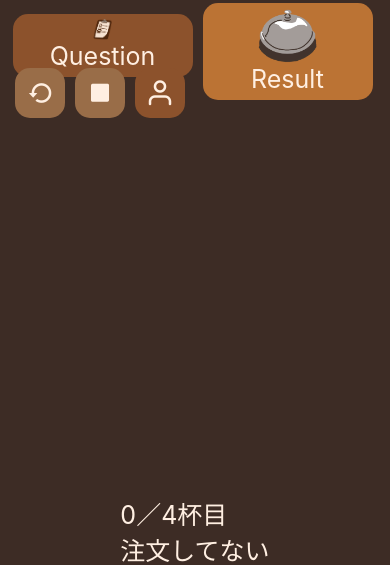
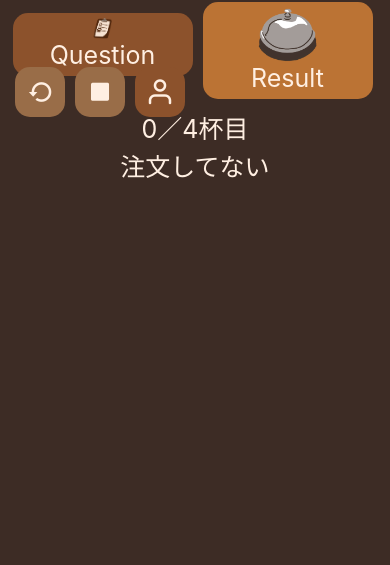
Before and after one commit to tonosaki0917/Choroyoi, a React Native app: screen /Home in a window 390 px wide. Shown: the part 276-841 px from the top of the page. Built offline with nearby package versions, Linux system fonts and the light colour scheme; no server answers; what react-native-storage would draw is missing.

Commit message:
Change UI

```diff
--- a/screen/HomeScreen.tsx
+++ b/screen/HomeScreen.tsx
@@ -1,4 +1,4 @@
-import { StyleSheet, Text, View, Image, TouchableOpacity, ScrollView } from 'react-native';
+import { StyleSheet, Text, View, Image, TouchableOpacity, ScrollView, FlatList } from 'react-native';
 import { Dimensions } from 'react-native';
 import { useNavigation, useFocusEffect } from '@react-navigation/native';
 import { HomeStackList } from '@/navigation/HomeNav';
@@ -95,6 +95,7 @@ export default function HomeScreen() {
   return (
     <ScrollView contentContainerStyle={styles.scrollContainer}>
       <View style={styles.container}>
+      <View style = {styles.allContainer}>
         <View style={styles.menuContainerL}>
           <View style={styles.titleContainer}>
             <Text style={styles.titleText}>
@@ -178,19 +179,18 @@ export default function HomeScreen() {
             </TouchableOpacity>
           </View>
         </View>
-        <View style={styles.buttonRow}>
-        <View>
-
-        </View>
-        <View>
-
-        </View>
-        </View>
         <View>
           <Text style={styles.font}>
             {drinkedNum + "／" + limitNum + "杯目\n"}
-            {drinkList}
           </Text>
+        </View>
+      <FlatList
+          data={drinkList}
+          keyExtractor={(item, index) => index.toString()}
+          renderItem={({ item }) => (
+            <Text style={styles.font}>{item}</Text>
+          )}
+        />
         </View>
       </View>
     </ScrollView>
@@ -205,6 +205,12 @@ const styles = StyleSheet.create({
   container: {
     flex: 1,
     backgroundColor: '#3d2c25',
+    flexDirection: 'column',
+    alignItems: 'center',
+    justifyContent: 'center',
+  },
+  allContainer: {
+    flex: 1,
     flexDirection: 'column',
     alignItems: 'center',
     justifyContent: 'center',
@@ -302,23 +308,6 @@ const styles = StyleSheet.create({
     justifyContent: 'flex-end',
     alignItems: 'center'
   },
-  endButton: { // 追加: 飲み会終わりボタンのスタイル
-    backgroundColor: '#8c522c',
-    padding: 10,
-    borderRadius: 15,
-    justifyContent: 'center',
-    alignItems: 'center'
-  },
-  button: {
-    borderColor: 'black',
-    borderWidth: 3,
-    width: 50,
-    height: 50,
-    borderRadius: 90,
-    backgroundColor: '#753e06',
-    padding: 0,
-    alignItems: 'center',
-  },
   font: {
     color: '#ffefe2',
     fontSize: 25,
```
